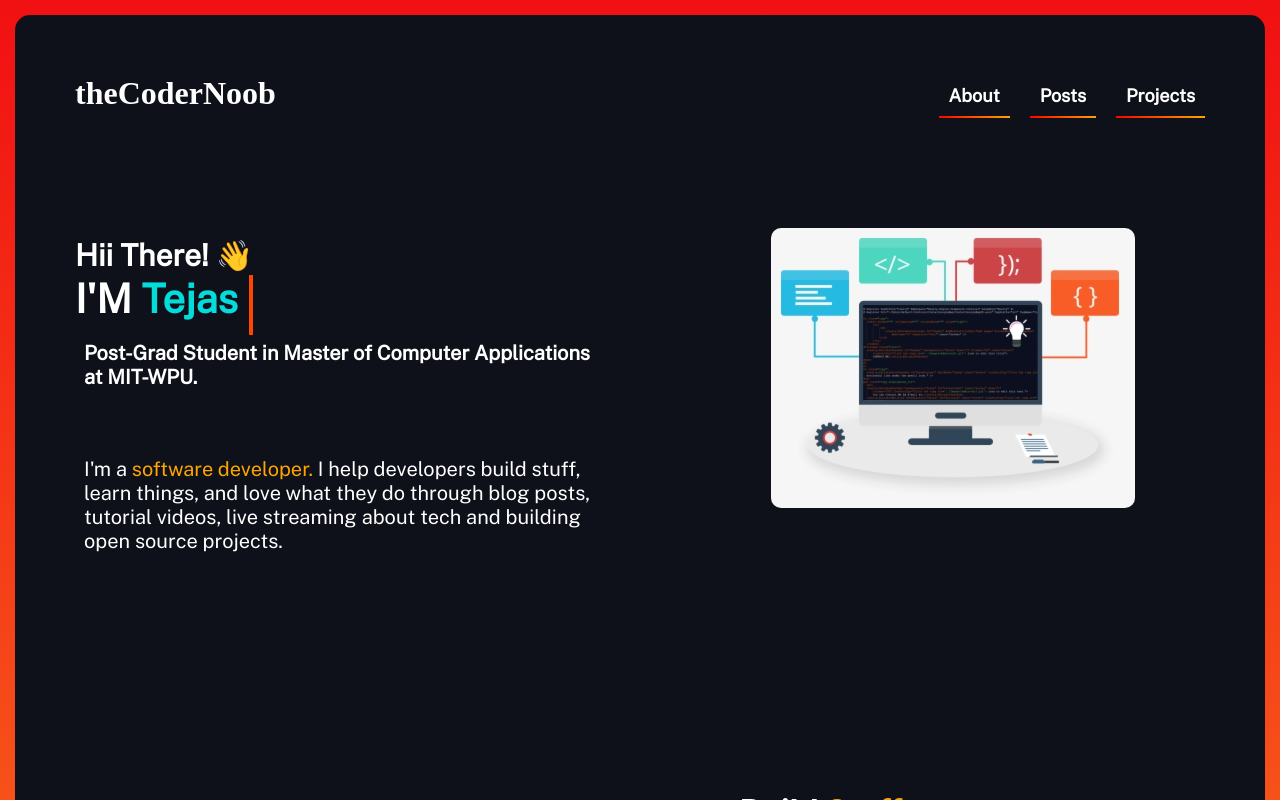
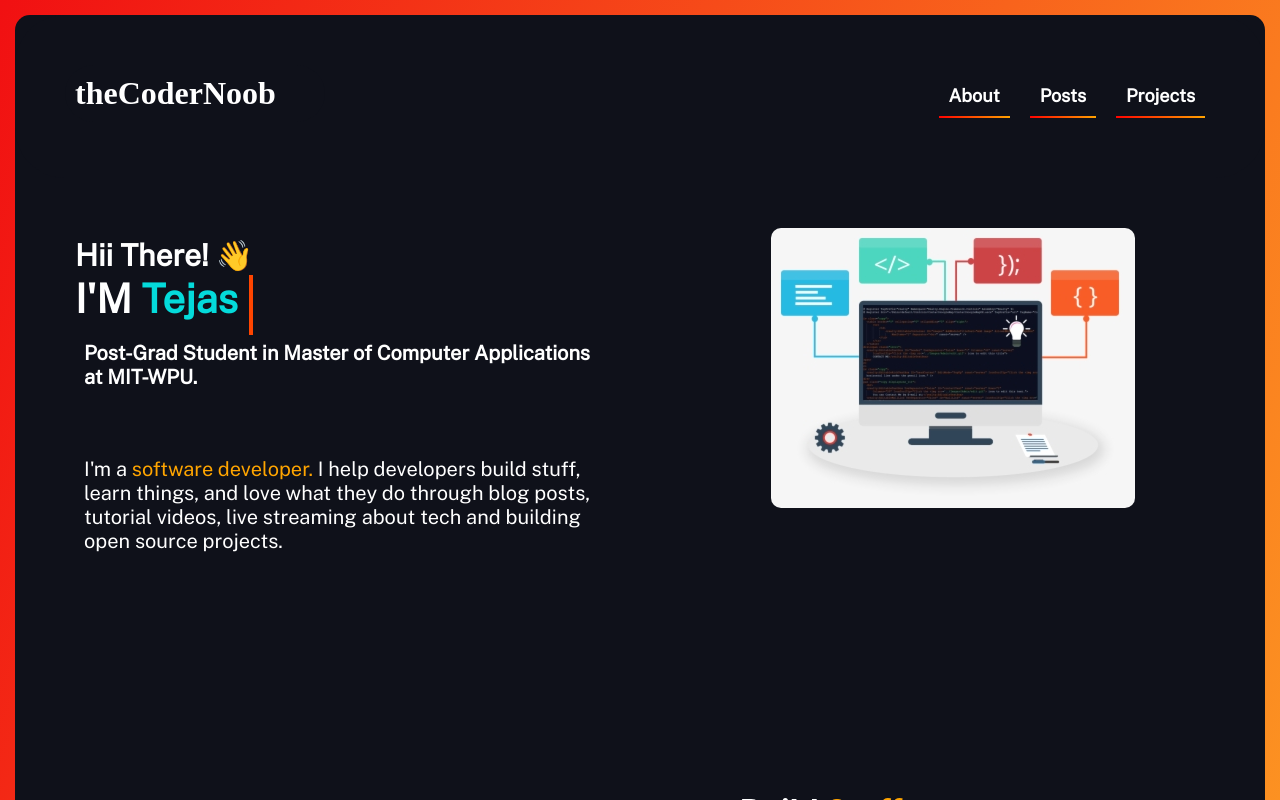
Before and after one commit to tejaskulkarni28/Portfolio, a React (Create React App) app in the folder client/: page / in a window 1280 px wide. Shown: the top 800 px of the page. Built offline with nearby package versions, Linux system fonts and the light colour scheme; a web font is replaced by a local one.

Commit message:
HomePage version 1.0

```diff
--- a/client/src/components/BackgroundLayout/BackgroundLayoutStyle.scss
+++ b/client/src/components/BackgroundLayout/BackgroundLayoutStyle.scss
@@ -1,5 +1,5 @@
 .BackgroundLayoutContainer{
-    background: linear-gradient(#f11012,#ffb626);
+    background: linear-gradient(110deg, #f11012,#ffb626);
     height: 2000px;
     padding: 15px;
 }
```
